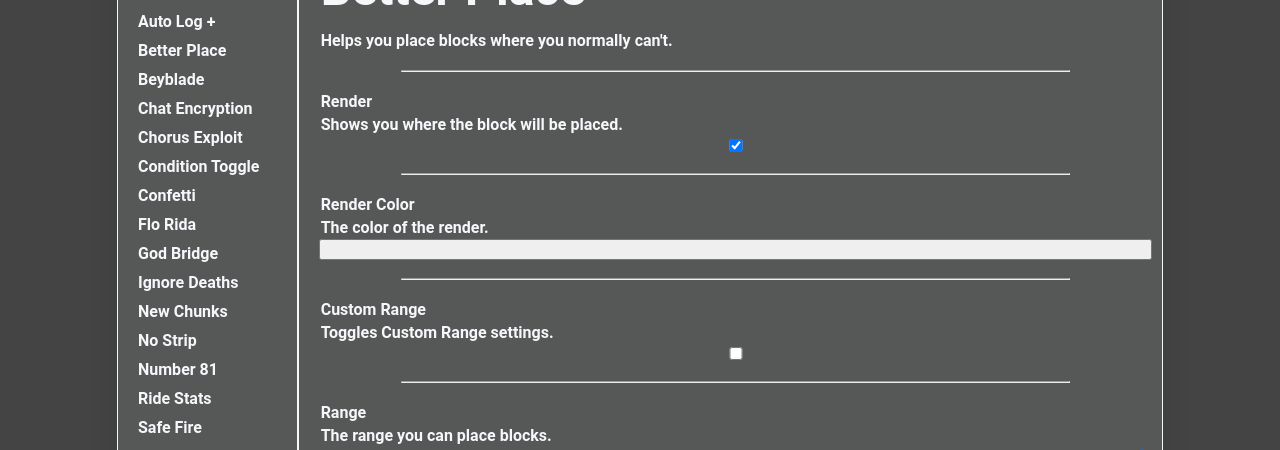
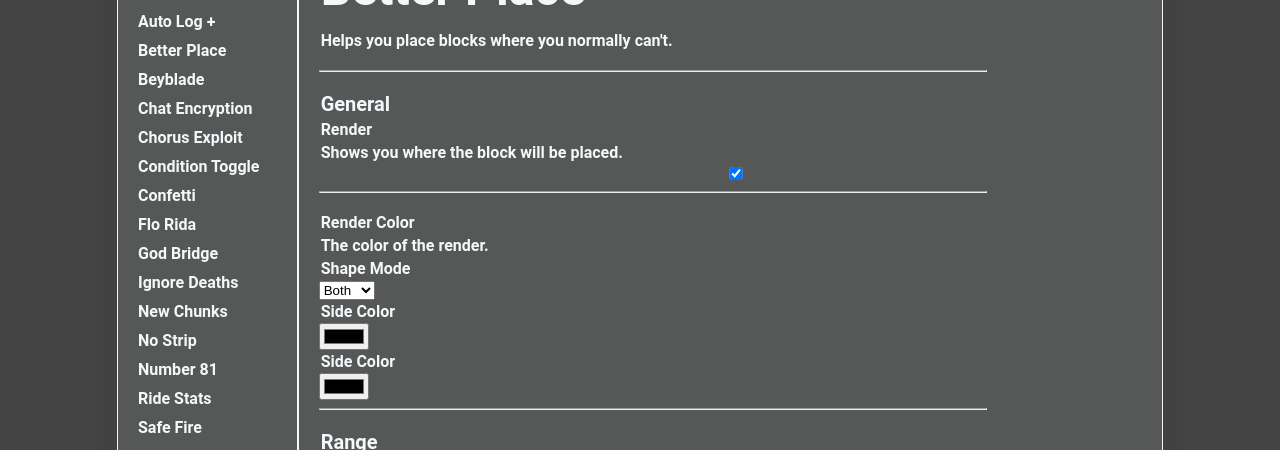
Before and after one commit to cqb13/Numby-Hack-Website, a React (Vite) app: page / in a window 1280 px wide. Both pictures are taken after a click on the element "Better Place". Shown: the part 934-1384 px from the top of the page. Built offline with nearby package versions, Linux system fonts and the light colour scheme.

Commit message:
⚙ Module settings to module info

```diff
--- a/src/assets/modules/general.ts
+++ b/src/assets/modules/general.ts
@@ -11,7 +11,6 @@ export type Setting = {
       | "Dropdown"
       | "Range"
       | "Color"
-      | "Button"
       | "Keybind"
       | "Module List"
       | "Block List";
--- a/src/components/features/featureDisplay/featureDisplay.tsx
+++ b/src/components/features/featureDisplay/featureDisplay.tsx
@@ -20,6 +20,7 @@ const FeatureDisplay = () => {
     }
   };
 
+  //TODO: to feature list, make current feature be highlighted
   return (
     <section className='feature-display-container'>
       <section className='module-list-container'>
--- a/src/components/features/features.css
+++ b/src/components/features/features.css
@@ -53,9 +53,9 @@
   padding-left: 20px;
 }
 
-.module-info-container hr {
-  float: left;
+hr {
   width: 80%;
+  margin-left: 0;
 }
 
 .module-setting-container {
--- a/src/components/features/moduleInfo/moduleInfo.tsx
+++ b/src/components/features/moduleInfo/moduleInfo.tsx
@@ -1,15 +1,33 @@
 const ModuleInfo = (moduleInfo: any) => {
   const info = moduleInfo.moduleInfo;
+  const noSettings = info.settings.length === 0;
 
+  if (noSettings) {
     return (
       <>
         <h1>{info.name}</h1>
         <p>{info.description}</p>
         <hr />
-      {info.settings.map((setting: any) => {
+        <p>No Settings Available</p>
+      </>
+    );
+  }
+
+
+  //TODO: add all numby hack modules to module list
+  let currentCategory = "";
   return (
     <>
-            <div className='module-setting'>
+      <h1>{info.name}</h1>
+      <p>{info.description}</p>
+      <hr />
+      {info.settings.map((setting: any, index: number) => {
+        const isFirstInCategory = setting.category !== currentCategory;
+        currentCategory = setting.category;
+
+        return (
+          <div key={index} className='module-setting'>
+            {isFirstInCategory && <h3>{setting.category}</h3>}
             <p>{setting.name}</p>
             <p>{setting.description}</p>
             {setting.type === "Boolean" ? (
@@ -29,14 +47,58 @@ const ModuleInfo = (moduleInfo: any) => {
               <input type='range' min={0} max={10} />
             ) : null}
             {setting.type === "Color" ? (
-                <input
-                  type='button'
-                  onClick={() => console.log(setting.color.shapeMode)}
-                />
+              <section>
+                {setting.color.shapeMode ? (
+                  <>
+                    <p>Shape Mode</p>
+                    <select>
+                      <option value='Both'>Both</option>
+                      <option value='Sides'>Sides</option>
+                      <option value='Lines'>Lines</option>
+                    </select>
+                  </>
                 ) : null}
+                {setting.color.sideColor ? (
+                  <>
+                    <p>Side Color</p>
+                    <input type='color' />
+                  </>
+                ) : null}
+                {setting.color.lineColor ? (
+                  <>
+                    <p>Side Color</p>
+                    <input type='color' />
+                  </>
+                ) : null}
+                {setting.color.tracerColor ? (
+                  <>
+                    <p>Tracer Color</p>
+                    <input type='color' />
+                  </>
+                ) : null}
+                {setting.color.normalColor ? (
+                  <>
+                    <p>Color</p>
+                    <input type='color' />
+                  </>
+                ) : null}
+              </section>
+            ) : null}
+            {setting.type === "Keybind" ? (
+              <input type='text' placeholder='enter key' />
+            ) : null}
+            {setting.type === "Module List" ? (
+              <select>
+                <option value='All Modules'>All Modules</option>
+              </select>
+            ) : null}
+            {setting.type === "Block List" ? (
+              <select>
+                <option value='All Blocks'>All Blocks</option>
+              </select>
+            ) : null}
+            <hr />
           </div>
-            <hr />
-          </>
         );
       })}
     </>
--- a/src/styles/global.css
+++ b/src/styles/global.css
@@ -9,6 +9,7 @@
   font-size: 16px;
 }
 
+/*TODO: scroll snapping to sections*/
 html {
   scroll-behavior: smooth;
 }
```
Lines whose indentation alone changed are shown as unchanged.
